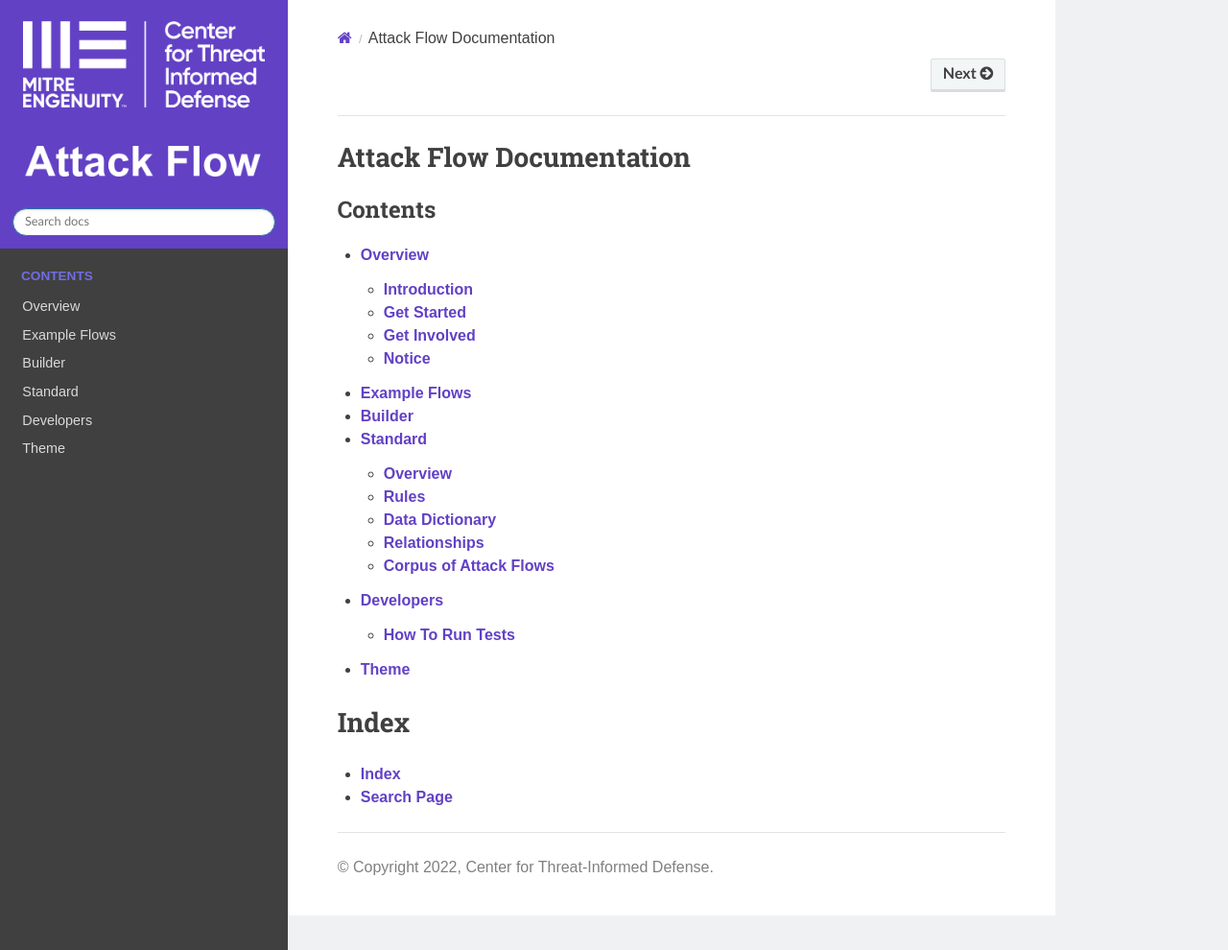
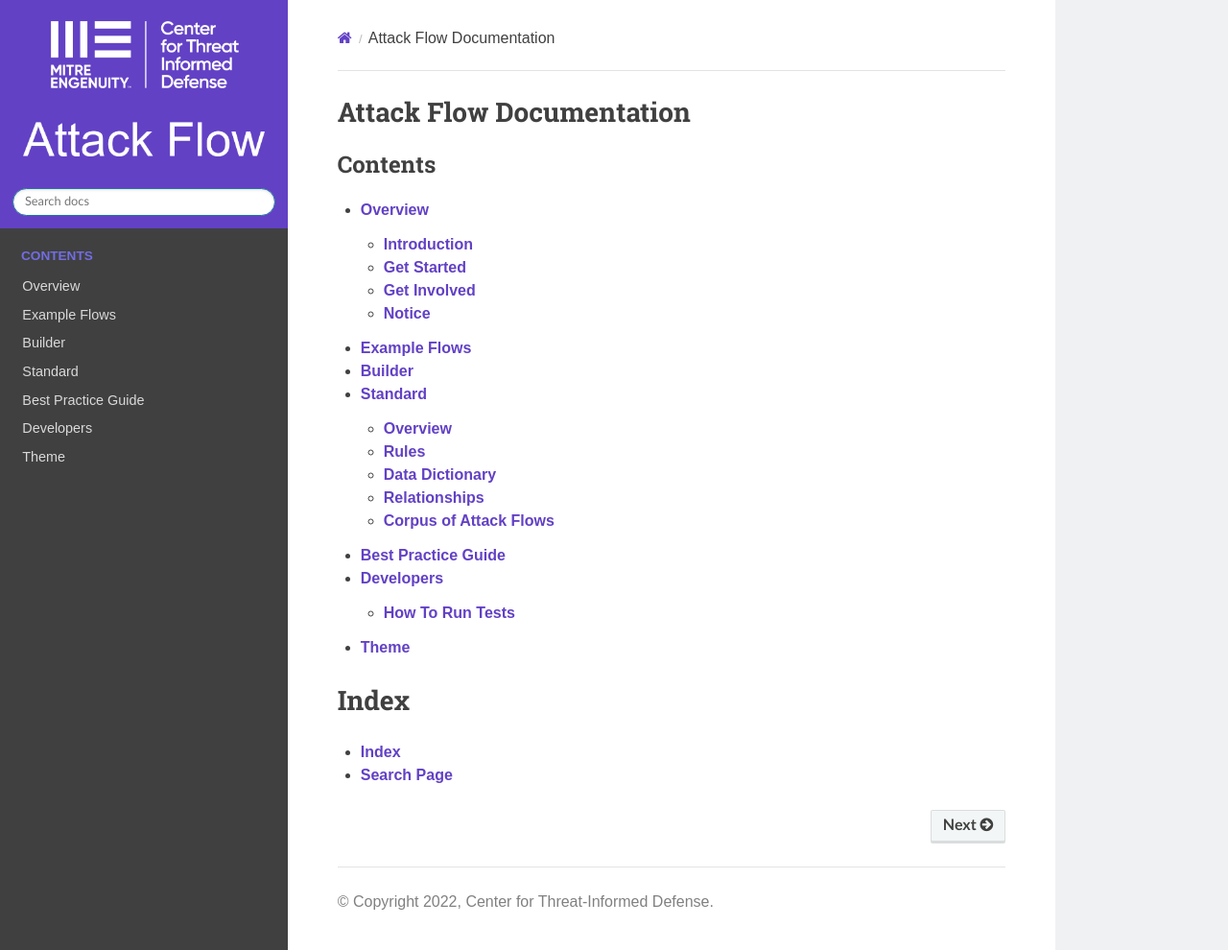
Before and after one commit to center-for-threat-informed-defense/attack-flow, a Sphinx documentation site: the page built from docs/index.rst, in a window 1280 px wide and 990 px high. Shown: the whole window at 96% size. Built offline with Sphinx 7.4.7 and the Read the Docs theme 2.0.0, drawn with Linux system fonts in a browser that asks for light colours.

```diff
--- /dev/null
+++ b/docs/best_practices.rst
@@ -0,0 +1,2 @@
+Best Practice Guide
+===================
--- a/docs/conf.py
+++ b/docs/conf.py
@@ -62,6 +62,5 @@ html_show_sphinx = False
 html_theme_options = {
     # "analytics_id": "G-XXXXXXXXXX", TODO
     "logo_only": True,
-    "prev_next_buttons_location": "top",
     "style_external_links": True,
 }
--- a/docs/index.rst
+++ b/docs/index.rst
@@ -9,6 +9,7 @@ Attack Flow Documentation
     example_flows
     builder
     standard
+    best_practices
     developers
     theme
 
```
Also changed, not shown: docs/_static/ctid_logo_white.png.
